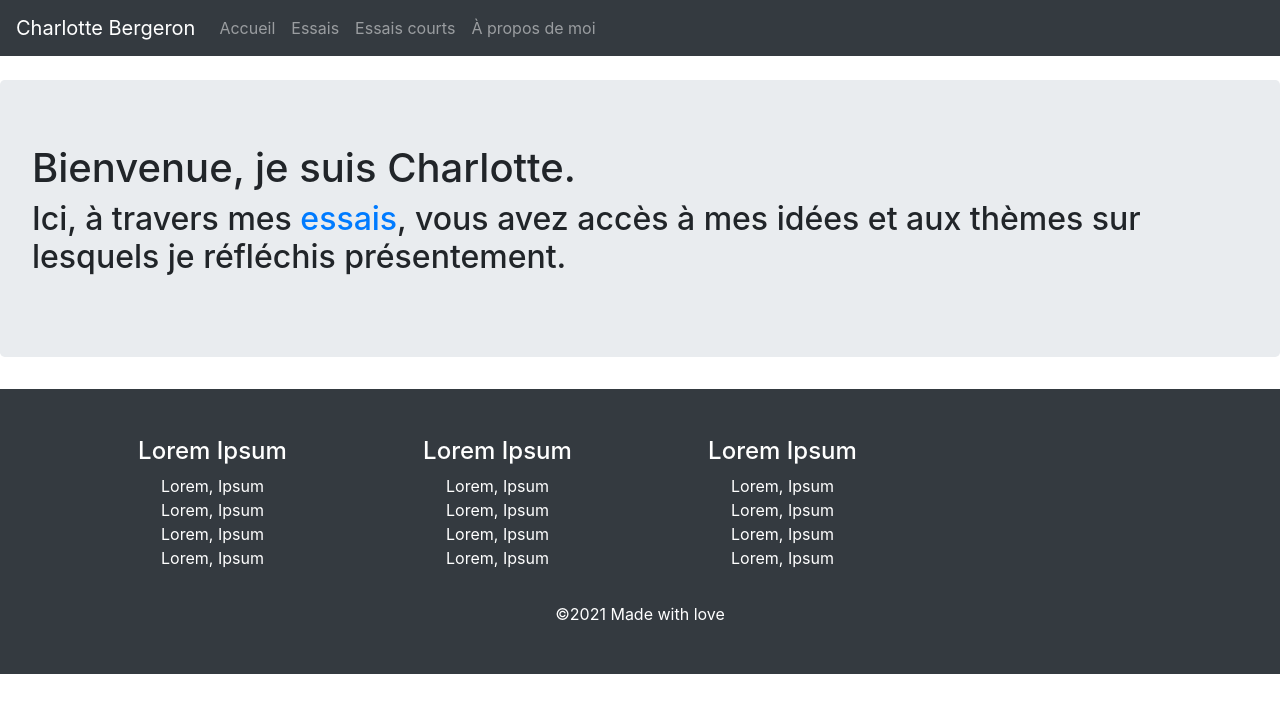
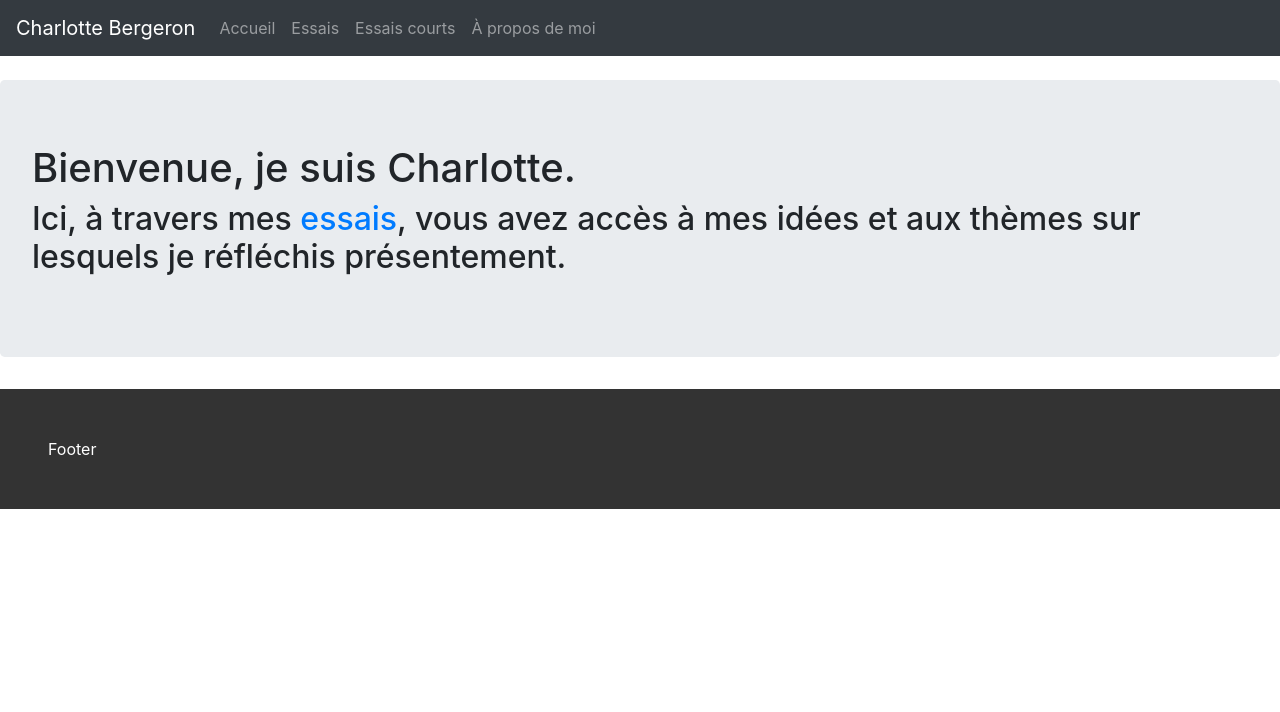
Before and after one commit to zouantchaw/charlottebergeron.com, a React (Create React App) app in the folder client/: page / in a window 1280 px wide. Shown: the top 712 px of the page. Built offline with nearby package versions, Linux system fonts and the light colour scheme.

Commit message:
update footer component stlying

```diff
--- a/client/src/App.css
+++ b/client/src/App.css
@@ -1,4 +1,4 @@
-:root {
+/* :root {
   --mainDark: #343a40;
   --mainGrey: rgba(109, 109,109);
   --mainLightGrey: rgba(172, 172, 172);
@@ -11,4 +11,4 @@
   text-align: center;
   background-color: tomato;
   color: white;
-}
+} */
--- a/client/src/App.js
+++ b/client/src/App.js
@@ -2,8 +2,6 @@ import React, { Component } from 'react';
 import BootstrapNavbar from './components/BootstrapNavbar';
 import 'bootstrap/dist/css/bootstrap.min.css';
 import Footer from './components/Footer';
-import './App.css';
-
 
 class App extends Component {
   render() {
--- a/client/src/Footer.css
+++ b/client/src/Footer.css
@@ -1,12 +1,5 @@
-footer {
-    /* .navbar;
-    .navbar-default; */
-    border-radius: 0 !important;
-    border-bottom: 0;
-    margin: 20px 0 0;
-
-    .copyright {
-      padding-top: @padding-small-horizontal / 2;
-      padding-bottom: @padding-small-horizontal;
-    }
-  }
+.Footer {
+  background: #333;
+  color: white;
+  padding: 3em;
+}
--- a/client/src/components/Footer.js
+++ b/client/src/components/Footer.js
@@ -1,77 +1,12 @@
 import React from 'react';
-import styled from 'styled-components';
+import '../Footer.css';
 
 function Footer() {
   return (
-    <FooterContainer className="main-footer">
-      <div className="footer-middle">
-      <div className="container">
-        <div className="row">
-          {/* Column 1 */}
-          <div className="col-md-3 col-sm-6">
-          <h4>Lorem Ipsum</h4>
-            <ul className="list-unstyled">
-              <li>Lorem, Ipsum</li>
-              <li>Lorem, Ipsum</li>
-              <li>Lorem, Ipsum</li>
-              <li>Lorem, Ipsum</li>
-            </ul>
-          </div>
-          {/* Column 2 */}
-          <div className="col-md-3 col-sm-6">
-          <h4>Lorem Ipsum</h4>
-            <ul className="list-unstyled">
-              <li>Lorem, Ipsum</li>
-              <li>Lorem, Ipsum</li>
-              <li>Lorem, Ipsum</li>
-              <li>Lorem, Ipsum</li>
-            </ul>
-          </div>
-          {/* Column 3 */}
-          <div className="col-md-3 col-sm-6">
-          <h4>Lorem Ipsum</h4>
-            <ul className="list-unstyled">
-              <li>Lorem, Ipsum</li>
-              <li>Lorem, Ipsum</li>
-              <li>Lorem, Ipsum</li>
-              <li>Lorem, Ipsum</li>
-            </ul>
-          </div>
-        </div>
-        {/* Footer Bottom */}
-        <div className="footer-bottom">
-          <p className="text-xs-center">
-            &copy;{new Date().getFullYear()} Made with love <i class="fas fa-heart"></i>
-          </p>
-        </div>
-      </div>
-      </div>
-    </FooterContainer>
-  );
+    <div className="Footer">
+      Footer
+    </div>
+  )
 }
 
-export default Footer;
-
-const FooterContainer = styled.footer`
-.footer-middle {
-  background: var(--mainDark);
-  padding-top: 3rem;
-  color: var(--mainWhite);
-  text-align: center;
-}
-
-.footer-bottom {
-  padding-top: 1rem;
-  padding-bottom: 2rem;
-  text-align: center;
-
-}
-
-.main-footer {
-  position:absolute;
-  left:0;
-  bottom:0;
-  right:0;
-  padding-bottom:60px;
-}
-`;
+export default Footer
--- a/client/src/index.css
+++ b/client/src/index.css
@@ -1,4 +1,10 @@
+html {
+  height: 100%;
+
+}
+
 body {
+  height: 100%;
   margin: 0;
   font-family: -apple-system, BlinkMacSystemFont, 'Segoe UI', 'Roboto', 'Oxygen',
     'Ubuntu', 'Cantarell', 'Fira Sans', 'Droid Sans', 'Helvetica Neue',
@@ -7,6 +13,12 @@ body {
   -moz-osx-font-smoothing: grayscale;
 }
 
+#root {
+  height: 100%;
+  display: flex;
+  flex-direction: column;
+}
+
 code {
   font-family: source-code-pro, Menlo, Monaco, Consolas, 'Courier New',
     monospace;
```
